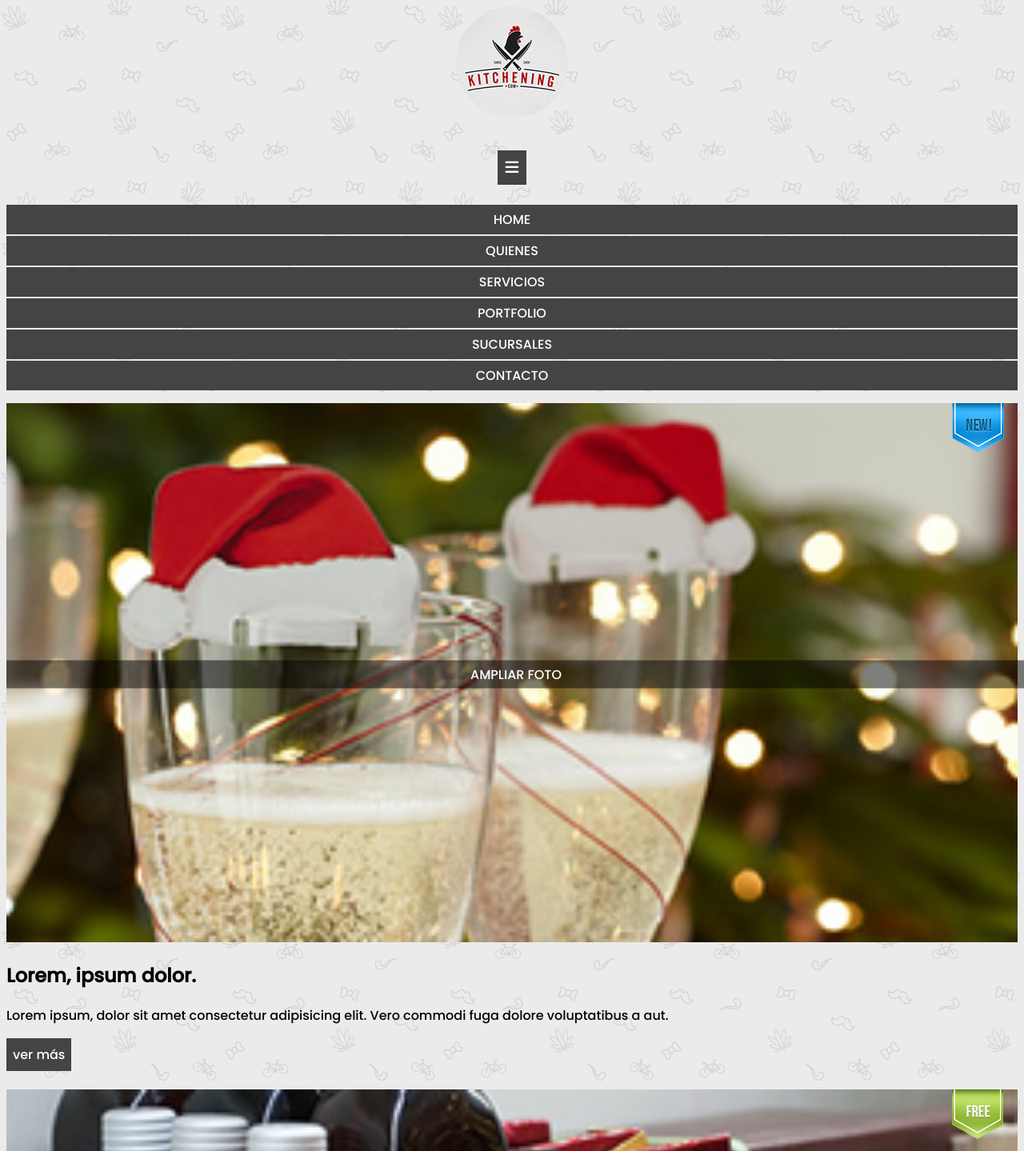
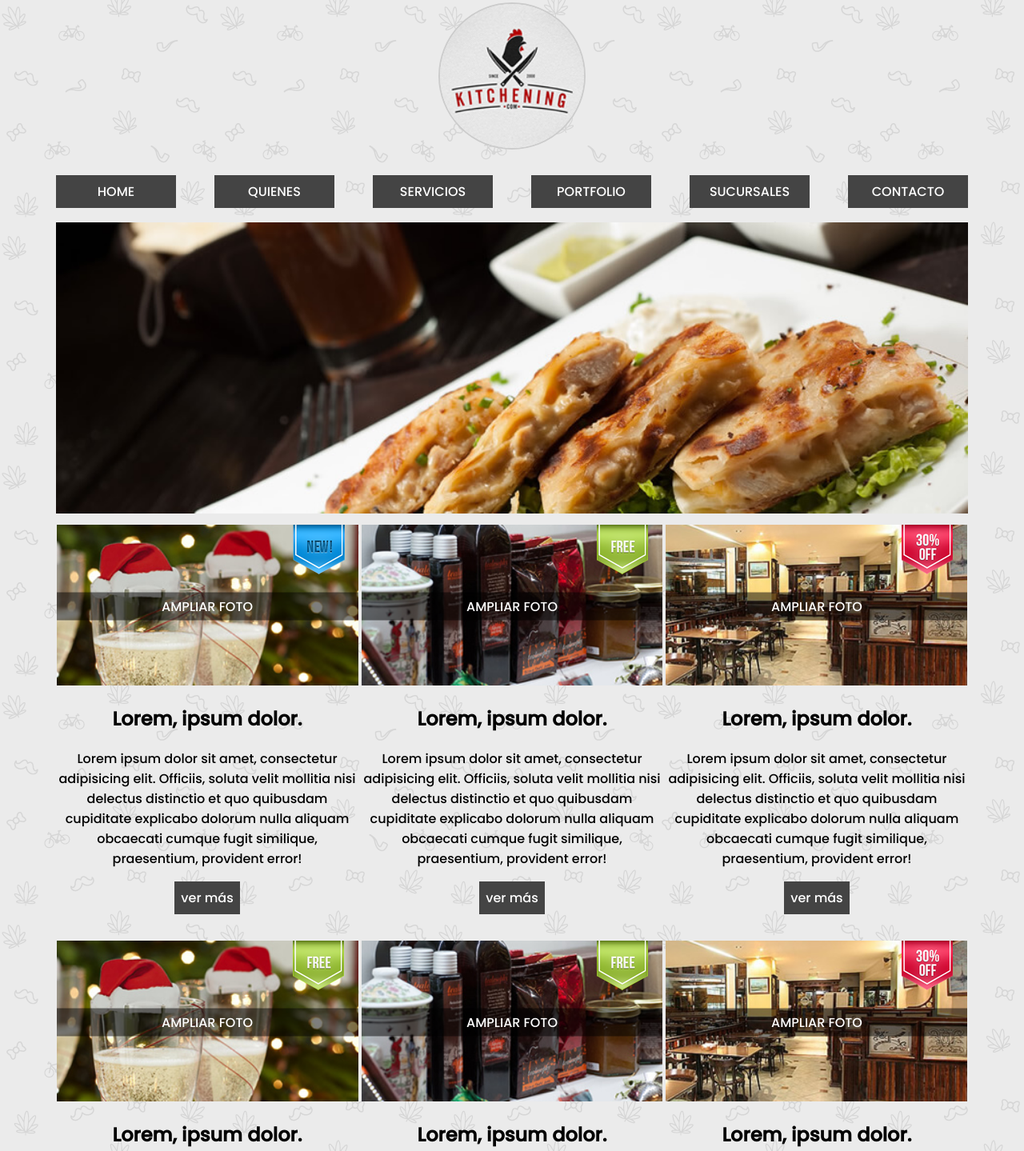
Before and after one commit to Juan-Rodrig/Kitchening, a website: page views/home.html in a window 1280 px wide. Shown: the part 12-1451 px from the top of the page at 80% size. Drawn offline with nearby package versions, Linux system fonts and the light colour scheme; files that its build step writes are made by us from their sources; files whose address does not match are found by name.

Commit message:
se agrego stilos desktop

```diff
--- a/package.json
+++ b/package.json
@@ -5,7 +5,7 @@
   "main": "app.js",
   "scripts": {
     "test": "echo \"Error: no test specified\" && exit 1",
-    "start": "node app.js"
+    "start": "nodemonn app.js"
   },
   "author": "",
   "license": "ISC",
--- a/public/css/general.css
+++ b/public/css/general.css
@@ -1,6 +1,5 @@
 
 html {
-    background-image: url("../image/bg-body.png");
 }
 
 :root{
--- a/public/css/header.css
+++ b/public/css/header.css
@@ -33,7 +33,7 @@ header.main-header.ul li{
 
 header.main-header ul li a{
     list-style: none;
-    padding: 6px;
+    padding: 8px 5px;
     background-color: var(--gray);
     margin: 2px auto;
     display: block;
@@ -44,3 +44,67 @@ header.main-header .main-nav{
     margin-top: 25px;
     padding: 0px;
 }
+
+
+@media (min-width: 426px) {
+
+    .body-main{}
+
+    body .main-header{}
+
+    header.main-header .logo{}
+
+    .main-header .logo{}
+
+    .main-header .menu{
+    display: none;
+}
+
+    header.main-header .nav{}
+
+    .main-header .nav .main-nav{}
+
+    .main-header .nav .main-nav .cuadro-nav{display: inline-block;width: 120px;}
+
+    .main-header.ul li{}
+
+    .main-header ul li a{}
+}
+
+@media (min-width: 769px) {
+
+    .body-main{margin: 0px 70px;}
+
+    body .main-header{}
+
+    header.main-header .logo{
+    margin: 15px auto 30px;
+    width: 180px;
+    border: 2px solid #cccccc;
+}
+
+    .main-header .logo{}
+
+    .main-header .menu{}
+
+    header.main-header .nav{}
+
+    header.main-header .nav :nth-last-child(6){
+        margin-right: 0px;
+    }
+
+    .main-header .nav .main-nav{
+    display: flex;
+    justify-content: space-between;
+}
+
+    .main-header .nav .main-nav .cuadro-nav{
+    /* display: inline-block; */
+    width: 150px;
+    /* margin-right: 14px;*/ }
+
+    header.main-header.ul li{}
+
+    header.main-header ul li a{
+}
+}
--- a/public/css/home.css
+++ b/public/css/home.css
@@ -1,6 +1,6 @@
 
-main .main{
-
+.body-main{
+    background-image: url("../image/bg-body.png");
 }
 
 main section .baner{
@@ -30,7 +30,7 @@ top: 0px;
 right: 15px;
 }
 
-.productos .fotos .zoom{background-color: rgba(0,0,0,0.5);color: white;display: block;text-align: center;position: absolute;width: 100%;padding: 5px;transform: translateY(-50%);top: 50%;}
+.productos .fotos .zoom{background-color: rgba(0,0,0,0.5);color: white;display: block;text-align: center;position: absolute;width: 100%;padding: 5px 0px;transform: translateY(-50%);top: 50%;}
 
 .all-products .productos h2{
 
@@ -43,3 +43,74 @@ font-family: var(--fuentePopis);
 }
 
 .all-products .productos a.more{background-color: var(--gray);padding: 8px;color: white;display: inline-block;margin-bottom: 13px;}
+
+    /* TABLET */
+
+@media (min-width: 426px) {
+
+    .sec-baner{
+    text-align: center;
+}
+
+    main .sec-baner .baner{
+    display: inline-block;
+    width: 90%;
+}
+
+    .all-products{
+    text-align: center;
+}
+
+    .all-products .productos{
+    width: calc(45% - 2px);
+    display: inline-block;
+}
+
+    .all-products .productos .fotos{}
+
+    .all-products .productos .fotos .foto{}
+
+    .productos .fotos .ticket{}
+
+    .productos .fotos .zoom{}
+
+    .all-products .productos h2{}
+
+    .all-products .productos p{}
+
+    .all-products .productos a.more{}
+}
+
+@media (min-width: 769px) {
+
+    main .sec-baner{
+    text-align: center;
+}
+
+    .main .sec-baner .baner{
+    display: inline-block;
+    width: 100%;
+}
+
+    .all-products{}
+
+    .all-products .productos{
+    width: calc(33.33% - 3px);
+    display: inline-block;
+    }
+
+    .all-products .productos .fotos{}
+
+    .all-products .productos .fotos .foto{}
+
+    .productos .fotos .ticket{}
+
+    .productos .fotos .zoom{}
+
+    .all-products .productos h2{}
+
+    .all-products .productos p{}
+
+    .all-products .productos a.more{}
+
+}
--- a/views/home.html
+++ b/views/home.html
@@ -11,18 +11,18 @@
     <link rel="stylesheet" href="./css/styles.css">
     <title>Kitchening</title>
 </head>
-<body>
+<body class="body-main">
     <header class="main-header">
         <img class="logo" src="../image/logo.jpg" alt="">
         <a class="menu" href=""><i class="fa-solid fa-bars"></i></a>
         <nav class="nav">
             <ul class="main-nav" type="none">
-                <li><a href="">HOME</a></li>
-                <li><a href="">QUIENES</a></li>
-                <li><a href="">SERVICIOS</a></li>
-                <li><a href="">PORTFOLIO</a></li>
-                <li><a href="">SUCURSALES</a></li>
-                <li><a href="">CONTACTO</a></li>
+                <li class="cuadro-nav"><a href="">HOME</a></li>
+                <li class="cuadro-nav"><a href="">QUIENES</a></li>
+                <li class="cuadro-nav"><a href="">SERVICIOS</a></li>
+                <li class="cuadro-nav"><a href="">PORTFOLIO</a></li>
+                <li class="cuadro-nav"><a href="">SUCURSALES</a></li>
+                <li class="cuadro-nav"><a href="">CONTACTO</a></li>
             </ul>
         </nav>
     </header>
@@ -30,7 +30,7 @@
     <main class="main">
         <!-- BANER  -->
 
-        <section>
+        <section class="sec-baner">
             <img class="baner" src="./image/img-banner.jpg" alt="">
         </section>
 
@@ -45,7 +45,7 @@
                     <a class="zoom" href="">AMPLIAR FOTO</a>
                 </div>
                 <h2>Lorem, ipsum dolor.</h2>
-                <p>Lorem ipsum, dolor sit amet consectetur adipisicing elit. Vero commodi fuga dolore voluptatibus a aut.</p>
+                <p>Lorem ipsum dolor sit amet, consectetur adipisicing elit. Officiis, soluta velit mollitia nisi delectus distinctio et quo quibusdam cupiditate explicabo dolorum nulla aliquam obcaecati cumque fugit similique, praesentium, provident error!</p>
                 <a class="more" href="">ver más</a>
             </article>
         <!-- seccion 2 -->
@@ -109,12 +109,12 @@
     <footer class="footer">
         <nav>
             <ul class="footer-nav" type="none">
-                <li><a href="">Home</a></li>
-                <li><a href="">Quienes</a></li>
-                <li><a href="">Servicios</a></li>
-                <li><a href="">Portfolio</a></li>
-                <li><a href="">Sucursales</a></li>
-                <li><a href="">Contacto</a></li>
+                <li class="fot-text"><a class="ultimo" href="">Home</a></li>
+                <li class="fot-text"><a class="ultimo" href="">Quienes</a></li>
+                <li class="fot-text"><a class="ultimo" href="">Servicios</a></li>
+                <li class="fot-text"><a class="ultimo" href="">Portfolio</a></li>
+                <li class="fot-text"><a class="ultimo" href="">Sucursales</a></li>
+                <li class="fot-text"><a class="ultimo" href="">Contacto</a></li>
             </ul>
         </nav>
     </footer>
```
Also changed, not shown: public/css/footer.css (+38 -1 lines).
